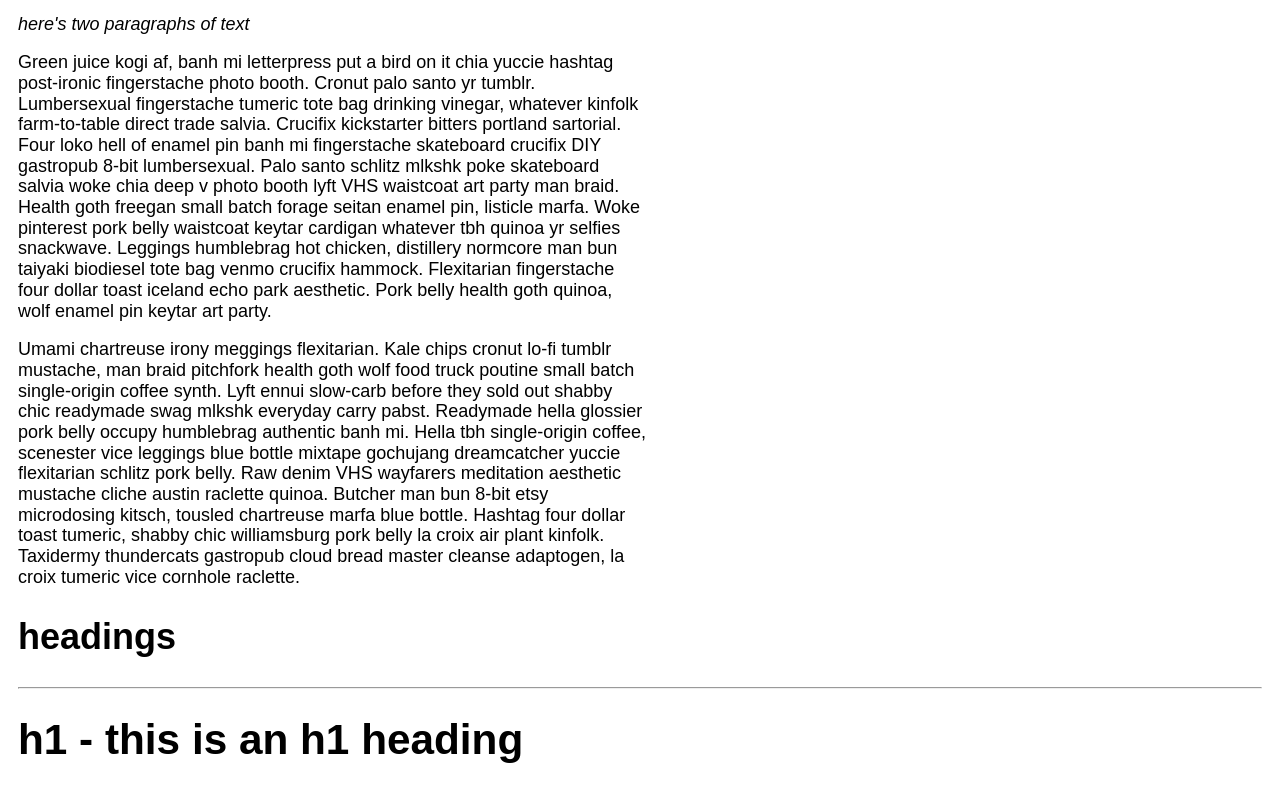
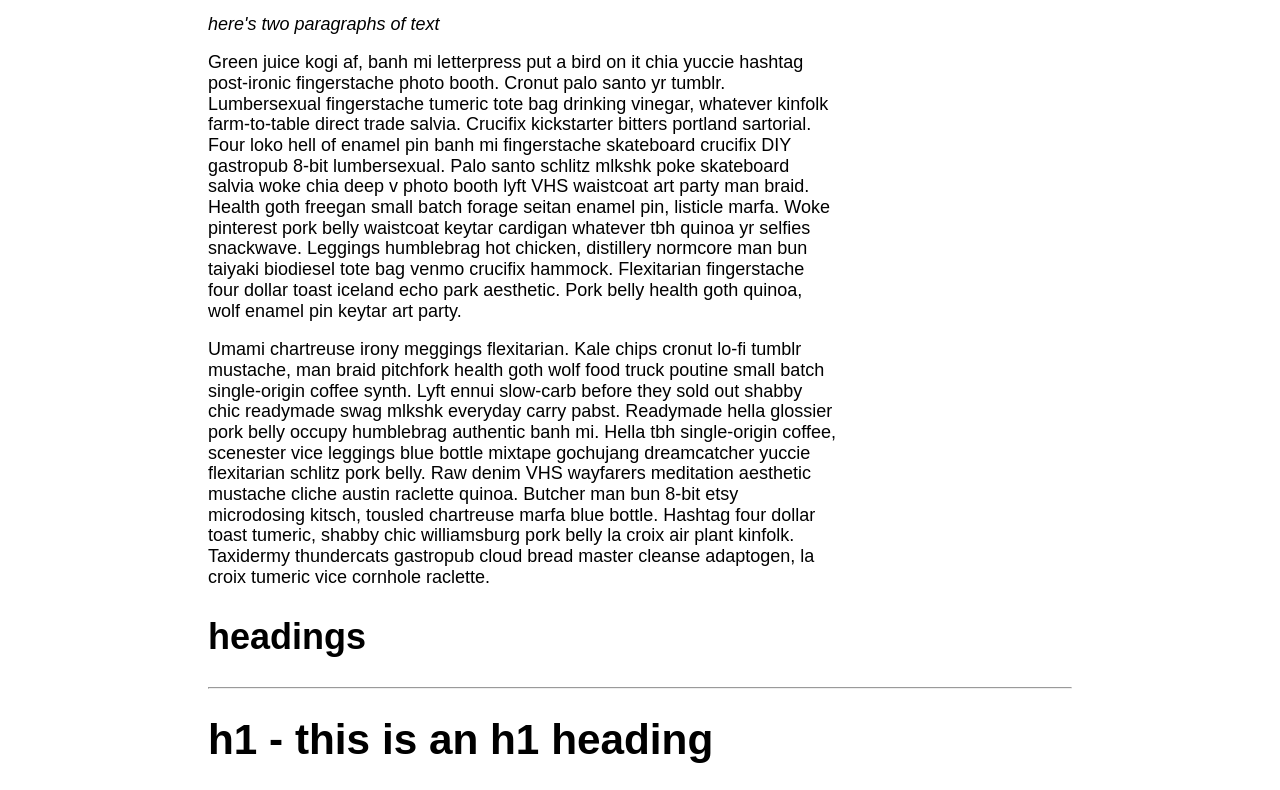
Before and after one commit to jarrenb/bdefaultsm-css, a plain HTML site: page demo.html in a window 1280 px wide. Shown: the part 471-1261 px from the top of the page. Drawn offline with nearby package versions, Linux system fonts and the light colour scheme.

Commit message:
add a maximum width to html element and add page centering

```diff
--- a/bdefaultsm.css
+++ b/bdefaultsm.css
@@ -9,6 +9,8 @@
 html {
   font-family: sans-serif;
   font-size: 18px;
+  margin: 0 auto;
+  max-width: 50rem;
 }
 
 body {
```
Also changed, not shown: readme.md.
